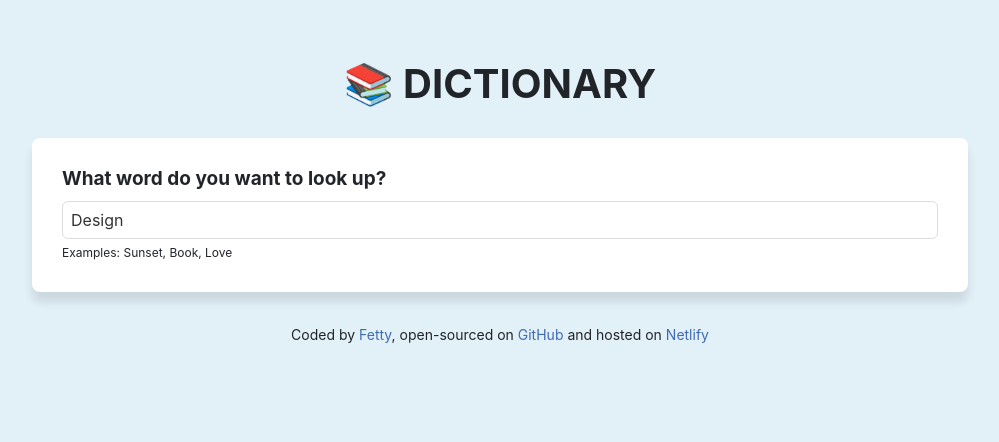
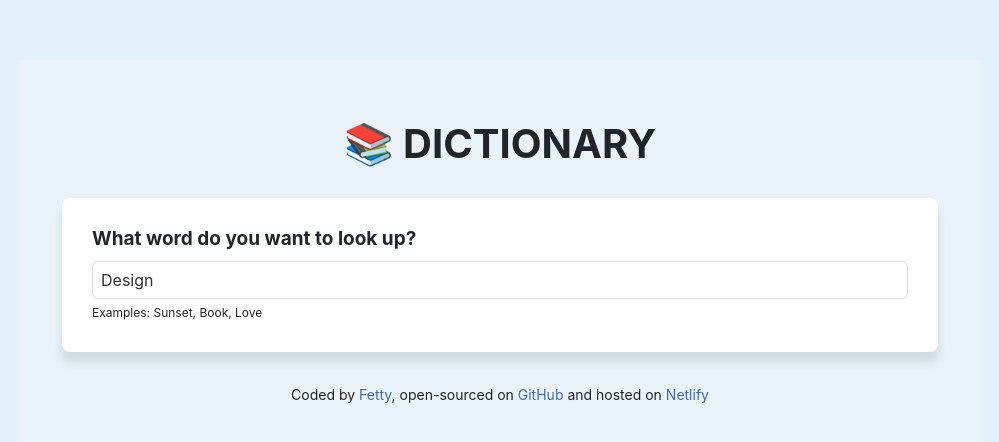
Before and after one commit to Fetty10/dictionary-project, a React (Create React App) app: page / in a window 1280 px wide. Shown: the top 442 px of the page, without its empty margins (140-1139 px from the left). Built offline with nearby package versions, Linux system fonts and the light colour scheme; no server answers.

Commit message:
Improved the styling

```diff
--- a/src/App.css
+++ b/src/App.css
@@ -16,6 +16,8 @@ h1 {
 .App {
   max-width: 960px;
   margin: 0 auto;
+  padding: 30px;
+  background: rgb(236, 244, 248, 0.7);
 }
 
 .App-header {
--- a/src/Dictionary.css
+++ b/src/Dictionary.css
@@ -3,7 +3,7 @@
   padding: 30px;
   border-radius: 8px;
   box-shadow: 0px 10px 10px rgba(0, 0, 0, 0.1);
-  margin: 20px 0px;
+  margin: 15px 0px;
 }
 
 .Dictionary h2 {
```
